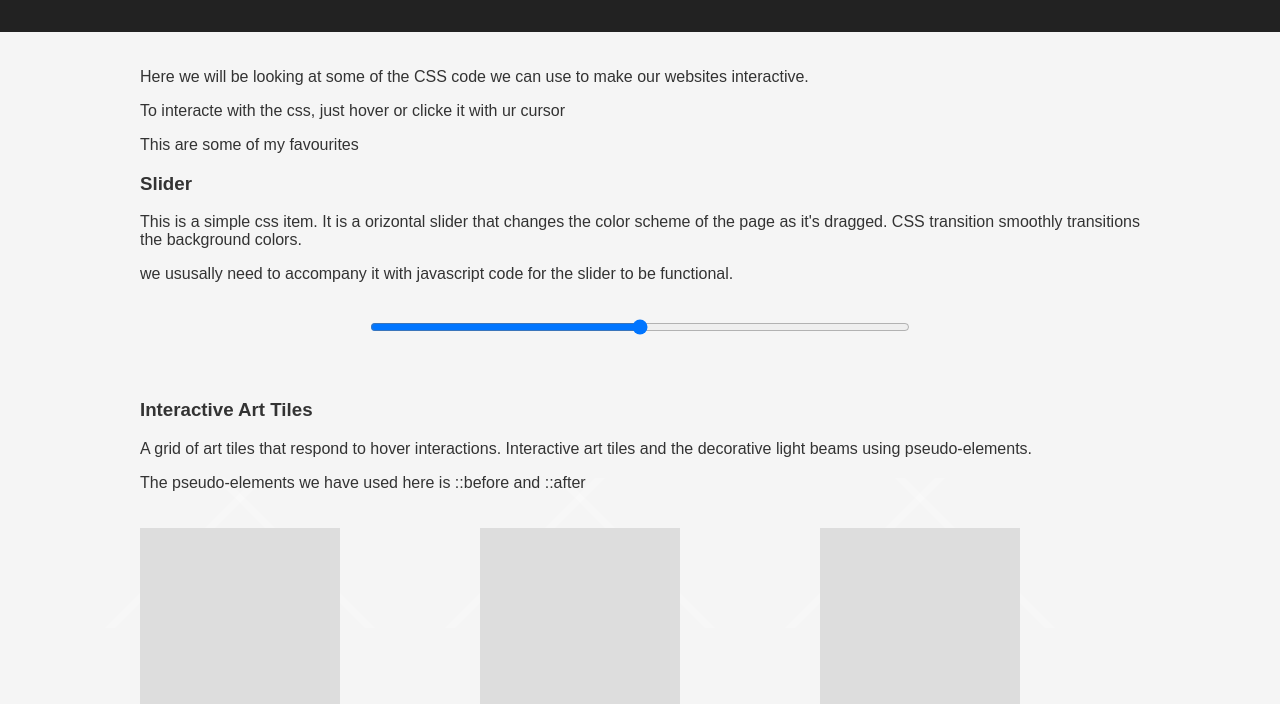
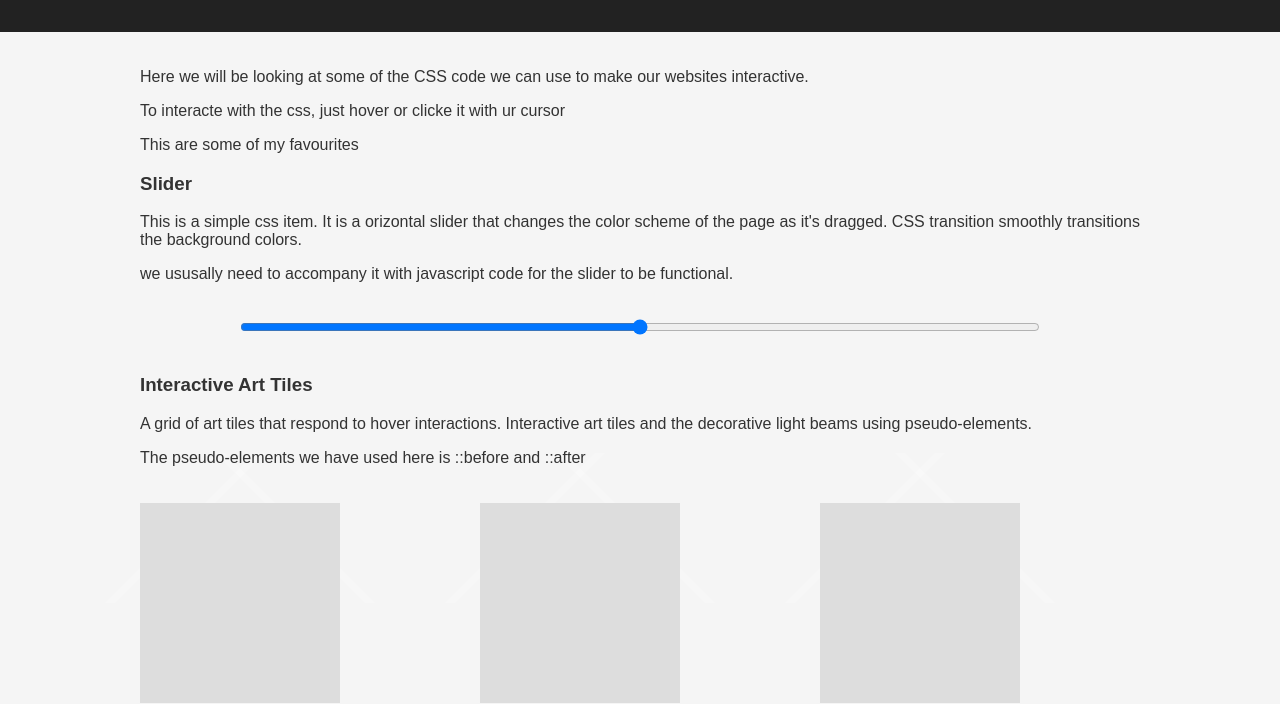
Before and after one commit to G-RIMA/css_animations, a plain HTML site: page index.html in a window 1280 px wide. Shown: the part 96-800 px from the top of the page. Drawn offline with Linux system fonts and the light colour scheme.

Commit message:
slider issue

```diff
--- a/style.css
+++ b/style.css
@@ -110,17 +110,15 @@ main{
 
 /* Slider */
 .slider-section {
-    margin-bottom: 40px;
     position: relative;
     text-align: center;
 }
 
 .slider {
     width: 80%; /* Adjust the width to your preference */
-    max-width: 500px; /* Set a maximum width to prevent it from becoming too wide */
-    margin: 0 auto; /* Center the slider horizontally within its container */
+    max-width: 1000px; /* Set a maximum width to prevent it from becoming too wide */
+    margin: 20px; /* Center the slider horizontally within its container */
     cursor: pointer;
-    padding: 20px;
     transition: background-color 0.3s ease;
 }
 
```
